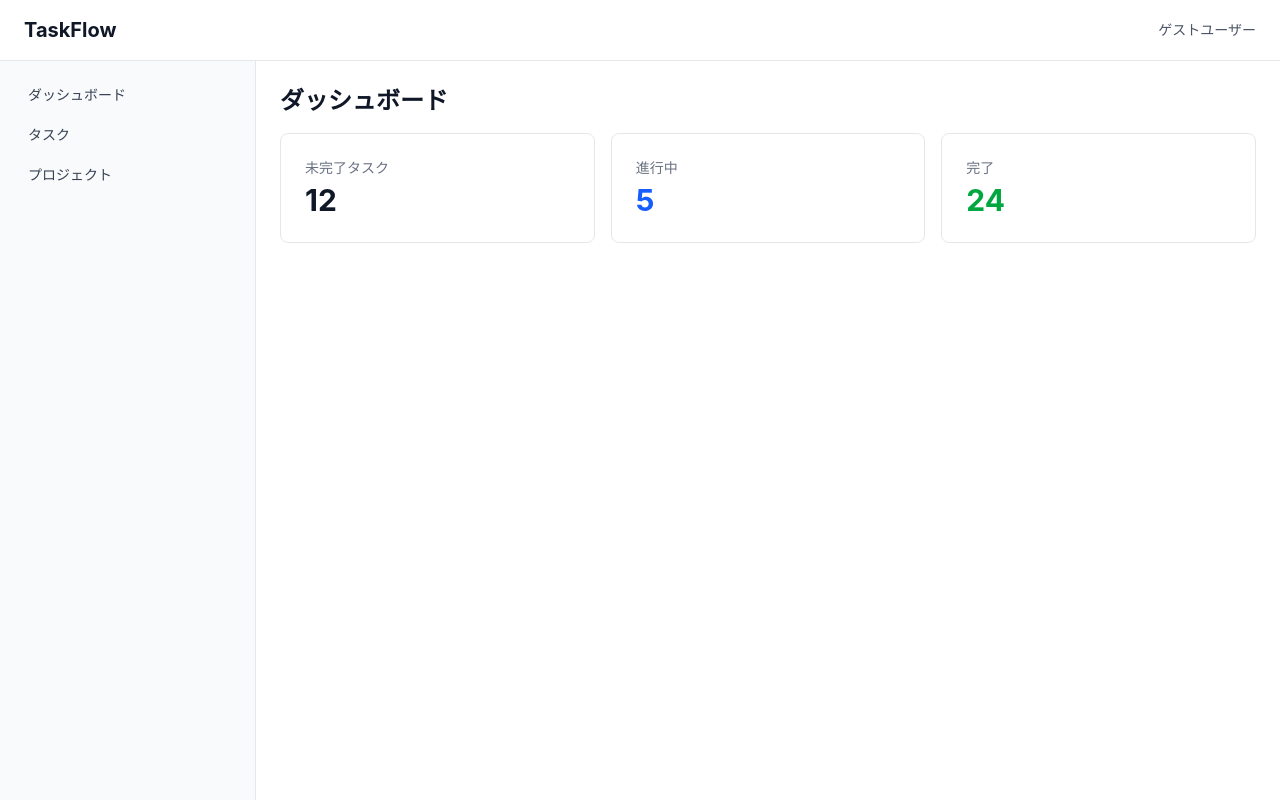
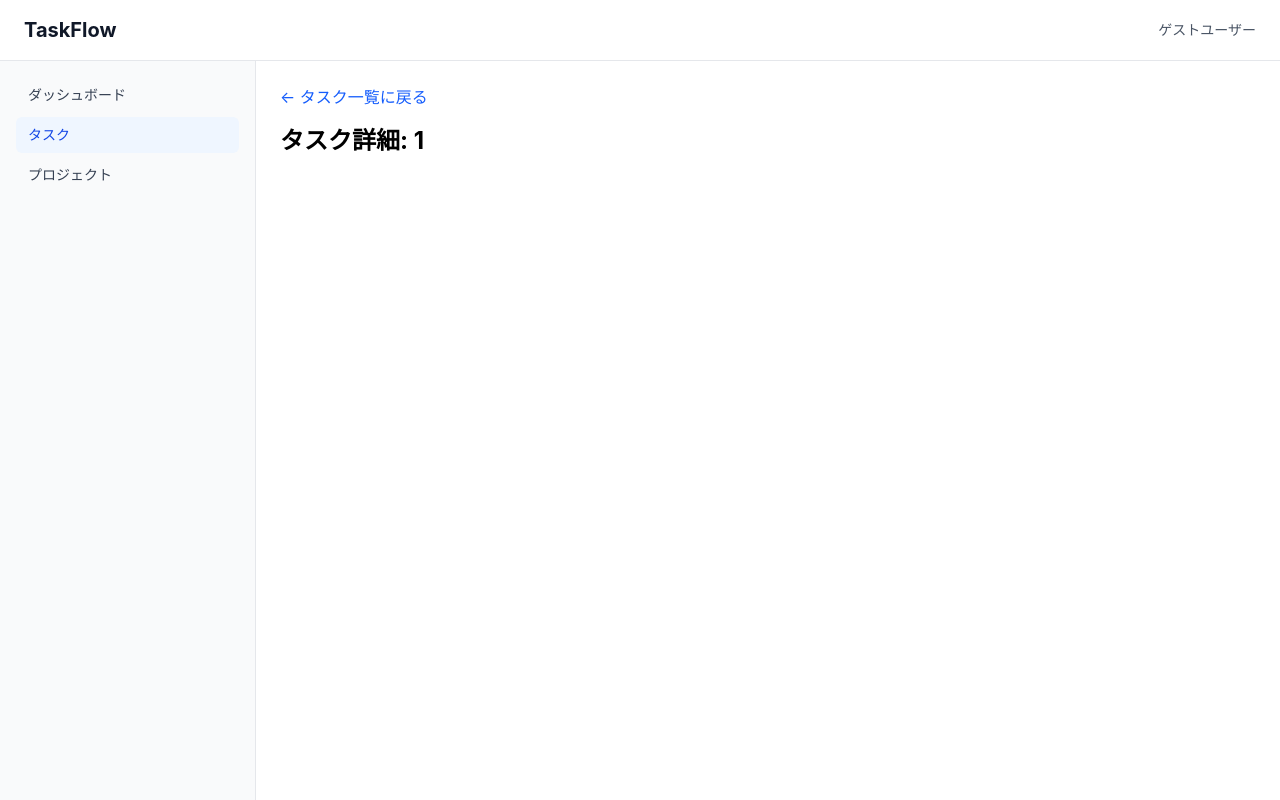
Before and after one commit to NEWGATE-engineer/react-practice-curriculum, a React (Vite) app in the folder taskflow/: page /tasks/1 in a window 1280 px wide. Built offline with nearby package versions, Linux system fonts and the light colour scheme.

Commit message:
chapter04完了

```diff
--- a/taskflow/package.json
+++ b/taskflow/package.json
@@ -11,7 +11,8 @@
   },
   "dependencies": {
     "react": "^19.2.0",
-    "react-dom": "^19.2.0"
+    "react-dom": "^19.2.0",
+    "react-router-dom": "^7.13.1"
   },
   "devDependencies": {
     "@eslint/js": "^9.39.1",
--- a/taskflow/src/App.tsx
+++ b/taskflow/src/App.tsx
@@ -1,25 +1,6 @@
-import { MainLayout } from "./components/layout/MainLayout";
+import { RouterProvider } from 'react-router-dom';
+import { router } from './app/router';
 
 export function App() {
-  return (
-    <MainLayout>
-      <div>
-        <h2 className="text-2xl font-bold text-gray-900 mb-4">ダッシュボード</h2>
-        <div className="grid grid-cols-1 md:grid-cols-3 gap-4">
-          <div className="bg-white rounded-lg border border-gray-200 p-6">
-            <p className="text-sm text-gray-500">未完了タスク</p>
-            <p className="text-3xl font-bold text-gray-900 mt-1">12</p>
-          </div>
-          <div className="bg-white rounded-lg border border-gray-200 p-6">
-            <p className="text-sm text-gray-500">進行中</p>
-            <p className="text-3xl font-bold text-blue-600 mt-1">5</p>
-          </div>
-          <div className="bg-white rounded-lg border border-gray-200 p-6">
-            <p className="text-sm text-gray-500">完了</p>
-            <p className="text-3xl font-bold text-green-600 mt-1">24</p>
-          </div>
-        </div>
-      </div>
-    </MainLayout>
-  );
-};
+  return <RouterProvider router={router} />;
+}
--- /dev/null
+++ b/taskflow/src/app/router.tsx
@@ -0,0 +1,21 @@
+import { createBrowserRouter } from 'react-router-dom';
+import { RootLayout } from '@/components/layout/RootLayout';
+import { DashboardPage } from '@/features/dashboard/components/DashboardPage';
+import { TaskListPage } from '@/features/tasks/components/TaskListPage';
+import { TaskDetailPage } from '@/features/tasks/components/TaskDetailPage';
+import { ProjectListPage } from '@/features/projects/components/ProjectListPage';
+import { NotFoundPage } from '@/components/feedback/NotFoundPage';
+
+export const router = createBrowserRouter([
+  {
+    path: '/',
+    element: <RootLayout />, // 共通レイアウト
+    children: [
+      { index: true, element: <DashboardPage /> },         // /
+      { path: 'tasks', element: <TaskListPage /> },        // /tasks
+      { path: 'tasks/:taskId', element: <TaskDetailPage /> }, // /tasks/123
+      { path: 'projects', element: <ProjectListPage /> },  // /projects
+      { path: '*', element: <NotFoundPage /> },            // 404ページ
+    ],
+  }
+]);
--- /dev/null
+++ b/taskflow/src/components/feedback/NotFoundPage.tsx
@@ -0,0 +1,17 @@
+import { Link } from "react-router-dom";
+
+
+export function NotFoundPage() {
+  return (
+    <div className="flex flex-col items-center justify-center py-20">
+      <h1 className="text-6xl font-bold text-gray-300">404</h1>
+      <p className="text-gray-500 mt-4">ページが見つかりません</p>
+      <Link
+        to="/"
+        className="mt-6 px-4 py-2 bg-blue-600 text-white rounded-lg hover:bg-blue-700"
+      >
+        ダッシュボードに戻る
+      </Link>
+    </div>
+  );
+}
--- /dev/null
+++ b/taskflow/src/components/layout/RootLayout.tsx
@@ -0,0 +1,19 @@
+import { Outlet } from "react-router-dom";
+import { Header } from "./Header";
+import { Sidebar } from "./Sidebar";
+
+export function RootLayout() {
+  return (
+    <div className="flex h-screen flex-col">
+      <Header />
+      <div className="flex flex-1 overflow-hidden">
+        <Sidebar />
+        <main className="flex-1 overflow-y-auto p-6">
+          {/* Outlet: 子ルートのコンポーネントがここに表示される */}
+          {/* Bladeの @yield('content') に相当 */}
+          <Outlet />
+        </main>
+      </div>
+    </div>
+  );
+}
--- a/taskflow/src/components/layout/Sidebar.tsx
+++ b/taskflow/src/components/layout/Sidebar.tsx
@@ -1,29 +1,68 @@
-// サイドバー
-// 型定義。最後にある[]でitemsの中のオブジェクトの配列という意味
-type SidebarProps = {
-  items: {
-    label: string;
-    href: string;
-  }[];
-};
+import { NavLink } from "react-router-dom";
 
-export function Sidebar({ items }: SidebarProps) {
+const navItems = [
+  {label: 'ダッシュボード', to: '/'},
+  {label: 'タスク', to: '/tasks'},
+  {label: 'プロジェクト', to: '/projects'},
+];
+
+export function Sidebar() {
   return (
     <aside className="w-64 bg-gray-50 border-r border-gray-200 p-4">
       <nav>
         <ul className="space-y-1">
-          {items.map((item) => (
-            <li key={item.href}>
-              <a
-                href={item.href}
-                className="block px-3 py-2 rounded-md text-sm text-gray-700 hover:bg-gray-200"
+          {navItems.map((item) => (
+            <li key={item.to}>
+              {/* NavLinkは現在のURLとマッチする場合にアクティブスタイルを適用 */}
+              <NavLink
+                to={item.to}
+                end={item.to === '/'}
+                className={({ isActive }) =>
+                  `block px-3 py-2 rounded-md text-sm transition-colors ${
+                    isActive
+                      ? 'bg-blue-50 text-blue-700 font-medium'
+                      : 'text-gray-700 hover:bg-gray-200'
+                  }`
+                }
               >
                 {item.label}
-              </a>
+              </NavLink>
             </li>
           ))}
         </ul>
       </nav>
     </aside>
   );
-}
+};
+
+
+
+// chapter01
+// // 型定義。最後にある[]でitemsの中のオブジェクトの配列という意味
+// type SidebarProps = {
+//   items: {
+//     label: string;
+//     href: string;
+//   }[];
+// };
+
+// export function Sidebar({ items }: SidebarProps) {
+//   return (
+//     <aside className="w-64 bg-gray-50 border-r border-gray-200 p-4">
+//       <nav>
+//         <ul className="space-y-1">
+//           {items.map((item) => (
+//             <li key={item.href}>
+//               <a
+//                 href={item.href}
+//                 className="block px-3 py-2 rounded-md text-sm text-gray-700 hover:bg-gray-200"
+//               >
+//                 {item.label}
+//               </a>
+//             </li>
+//           ))}
+//         </ul>
+//       </nav>
+//     </aside>
+//   );
+// }
--- /dev/null
+++ b/taskflow/src/features/dashboard/components/DashboardPage.tsx
@@ -0,0 +1,14 @@
+export function DashboardPage() {
+  return (
+    <div>
+      <h2 className="text-2xl font-bold text-gray-900 mb-4">ダッシュボード</h2>
+      <div className="grid grid-cols-1 md:grid-cols-3 gap-4">
+        <div className="bg-white rounded-lg border border-gray-200 p-6">
+          <p className="text-sm text-gray-500">未完了タスク</p>
+          <p className="text-3xl font-bold text-gray-900 mt-1">12</p>
+        </div>
+        {/* ... 進行中、完了のカード */}
+      </div>
+    </div>
+  );
+}
--- /dev/null
+++ b/taskflow/src/features/projects/components/ProjectListPage.tsx
@@ -0,0 +1,8 @@
+export function ProjectListPage() {
+  return (
+    <div>
+      <h2 className="text-2xl font-bold text-gray-900 mb-4">プロジェクト一覧</h2>
+      <p className="text-gray-500">プロジェクト機能は今後の章で実装します。</p>
+    </div>
+  );
+}
--- /dev/null
+++ b/taskflow/src/features/tasks/components/TaskDetailPage.tsx
@@ -0,0 +1,25 @@
+import { useNavigate, useParams } from "react-router-dom";
+
+
+export function TaskDetailPage() {
+  // URLの :taskId 部分を取得
+  // /tasks/abc123 → taskId = 'abc123'
+  const { taskId } = useParams<{ taskId: string }>();
+  const navigate = useNavigate();
+
+  // 後の章でAPIから取得するようにリファクタリングします
+  // ここではダミーデータで表示
+
+  return (
+    <div>
+      <button
+        onClick={() => navigate('/tasks')}
+        className="text-blue-600 hover:text-blue-800 mb-4"
+      >
+        ← タスク一覧に戻る
+      </button>
+      <h2 className="text-2xl font-bold">タスク詳細: {taskId}</h2>
+      {/* 詳細内容 */}
+    </div>
+  );
+}
--- /dev/null
+++ b/taskflow/src/features/tasks/components/TaskLayout.tsx
@@ -0,0 +1,16 @@
+import { Outlet } from "react-router-dom";
+
+export function TaskLayout() {
+  return (
+    <div>
+      <div className="mb-6">
+        <h1 className="text-2xl font-bold text-gray-900">タスク管理</h1>
+        <p className="text-sm text-gray-500 mt-1">
+          タスクの作成・管理を行います
+        </p>
+      </div>
+      {/* 子ルートの内容がここに表示される */}
+      <Outlet />
+    </div>
+  );
+}
```
Also changed, not shown: 2 other files (tests, documents, lock files or other folders).
